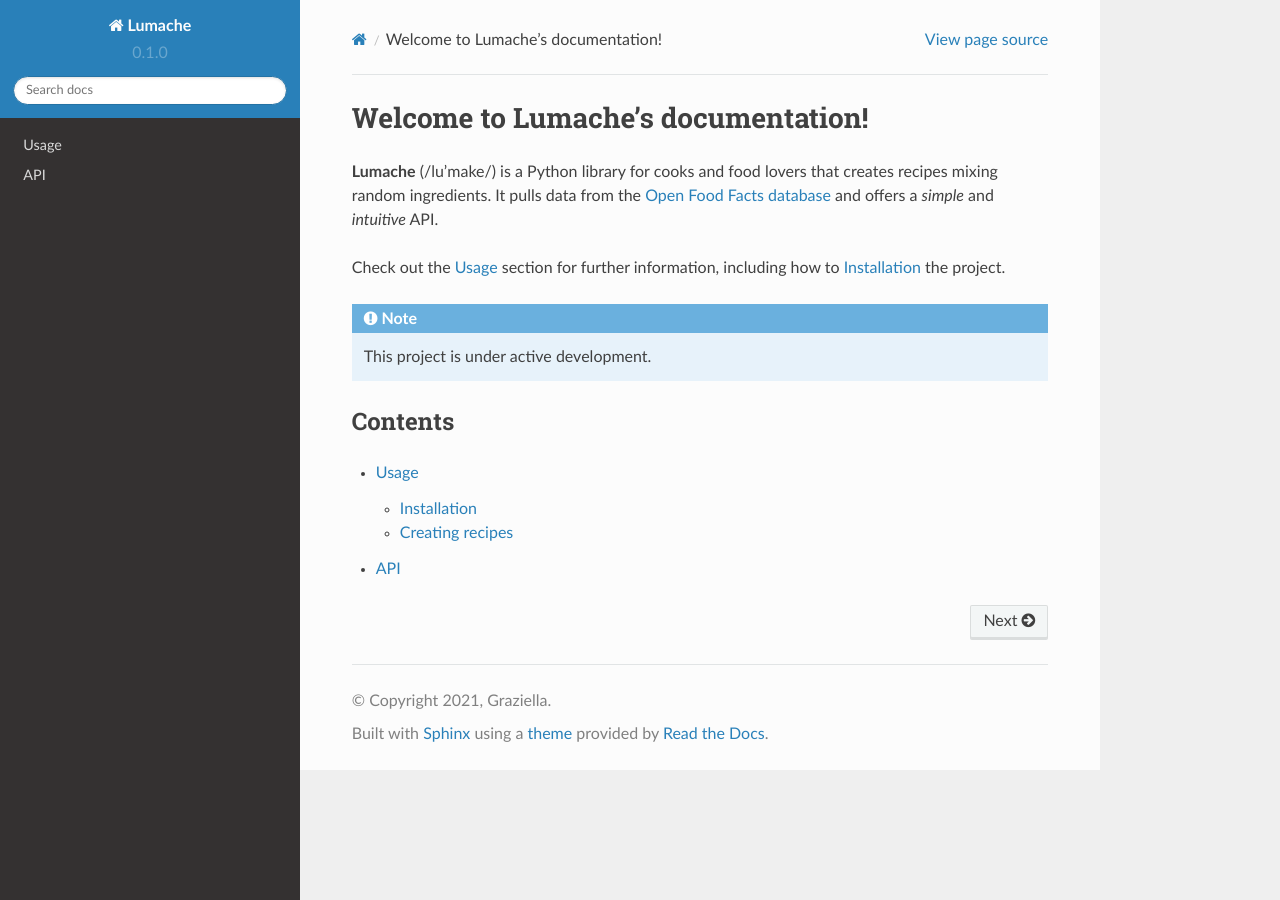
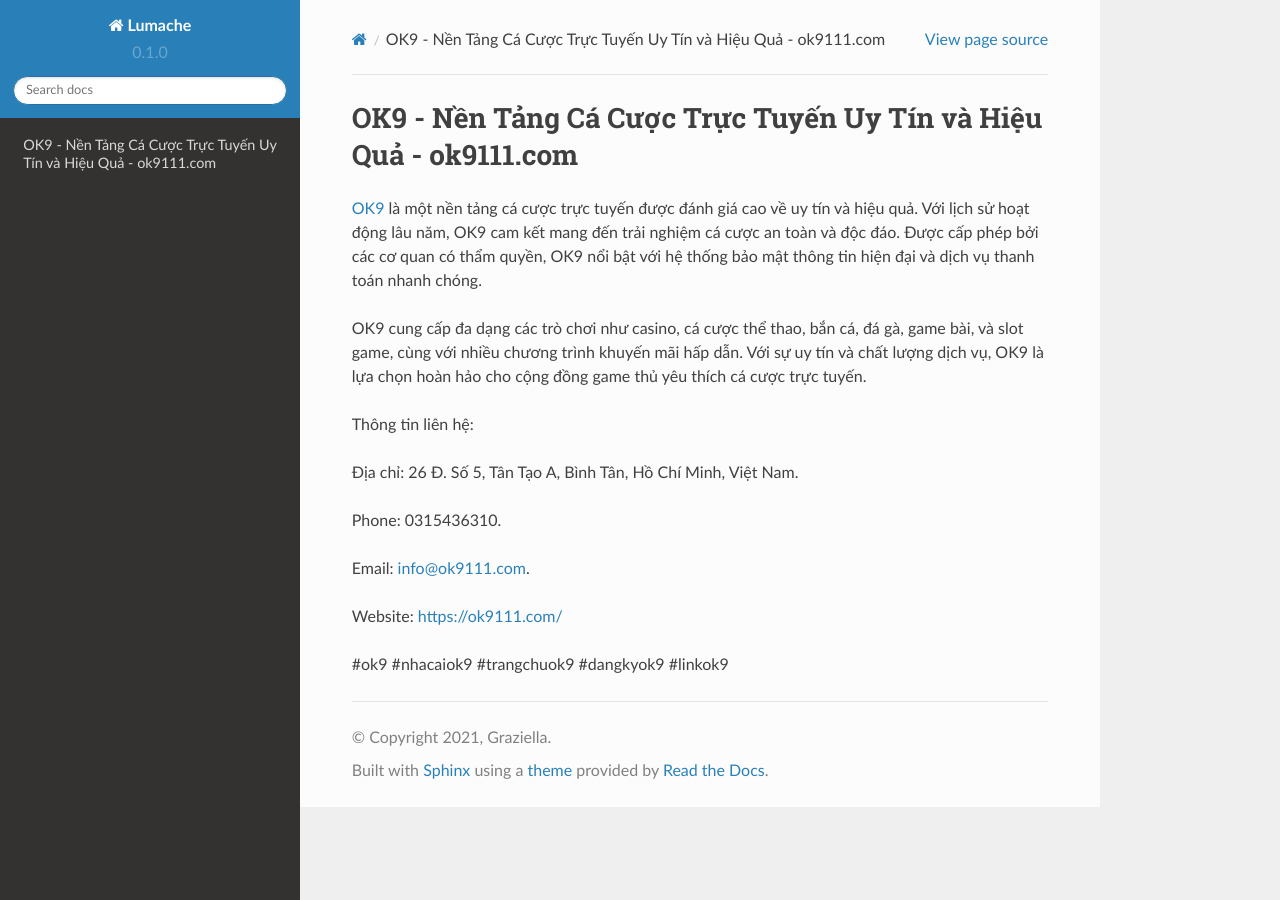
Before and after one commit to hosiertry99087/ok9111com, a Sphinx documentation site: the page built from docs/source/index.rst, in a window 1280 px wide. Built offline with Sphinx 7.4.7 and the Read the Docs theme 2.0.0, drawn with Linux system fonts in a browser that asks for light colours.

Commit message:
Update index.rst

```diff
--- a/docs/source/index.rst
+++ b/docs/source/index.rst
@@ -1,22 +1,18 @@
-Welcome to Lumache's documentation!
+OK9 - Nền Tảng Cá Cược Trực Tuyến Uy Tín và Hiệu Quả - ok9111.com
 ===================================
 
-**Lumache** (/lu'make/) is a Python library for cooks and food lovers
-that creates recipes mixing random ingredients.
-It pulls data from the `Open Food Facts database <https://world.openfoodfacts.org/>`_
-and offers a *simple* and *intuitive* API.
+`OK9 <https://ok9111.com/>`_ là một nền tảng cá cược trực tuyến được đánh giá cao về uy tín và hiệu quả. Với lịch sử hoạt động lâu năm, OK9 cam kết mang đến trải nghiệm cá cược an toàn và độc đáo. Được cấp phép bởi các cơ quan có thẩm quyền, OK9 nổi bật với hệ thống bảo mật thông tin hiện đại và dịch vụ thanh toán nhanh chóng.
 
-Check out the :doc:`usage` section for further information, including
-how to :ref:`installation` the project.
+OK9 cung cấp đa dạng các trò chơi như casino, cá cược thể thao, bắn cá, đá gà, game bài, và slot game, cùng với nhiều chương trình khuyến mãi hấp dẫn. Với sự uy tín và chất lượng dịch vụ, OK9 là lựa chọn hoàn hảo cho cộng đồng game thủ yêu thích cá cược trực tuyến.
 
-.. note::
+Thông tin liên hệ:
 
-   This project is under active development.
+Địa chỉ: 26 Đ. Số 5, Tân Tạo A, Bình Tân, Hồ Chí Minh, Việt Nam.
 
-Contents
---------
+Phone: 0315436310.
 
-.. toctree::
+Email: info@ok9111.com.
 
-   usage
-   api
+Website: https://ok9111.com/
+
+#ok9 #nhacaiok9 #trangchuok9 #dangkyok9 #linkok9
```
